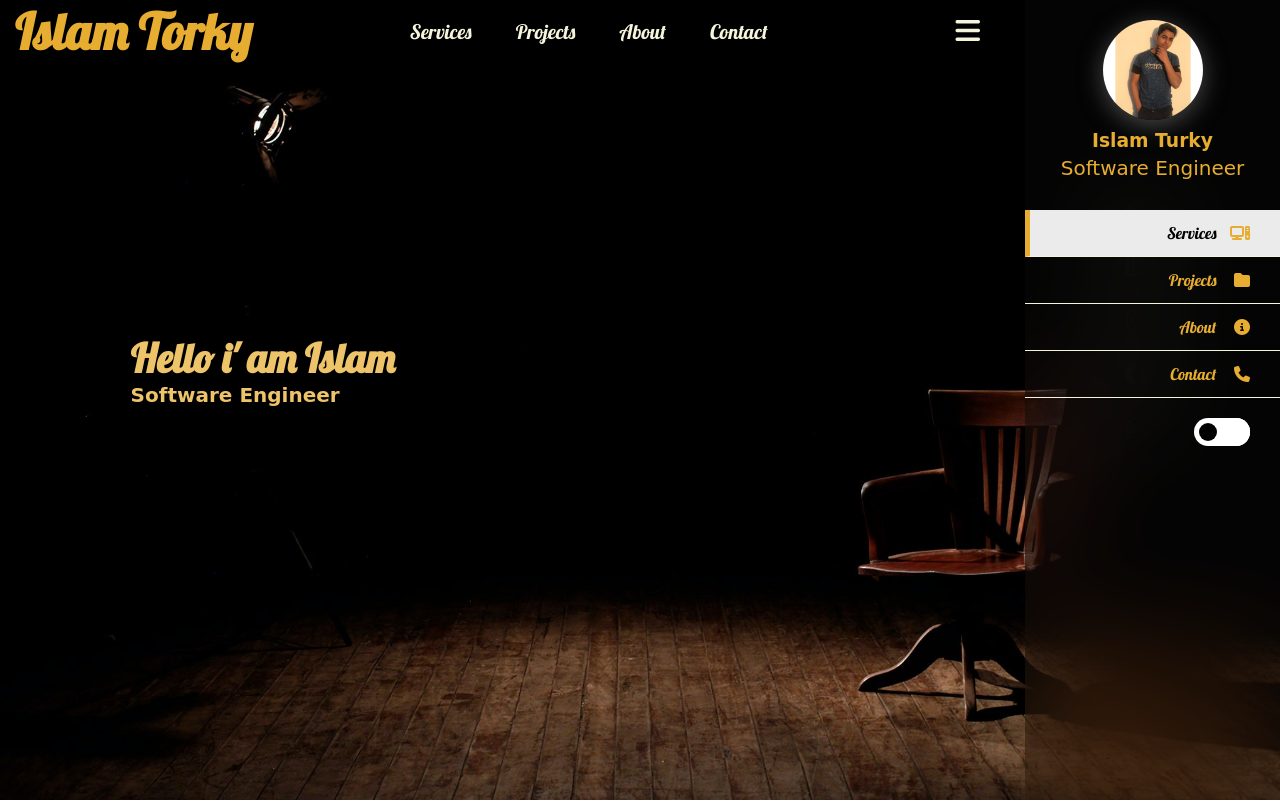
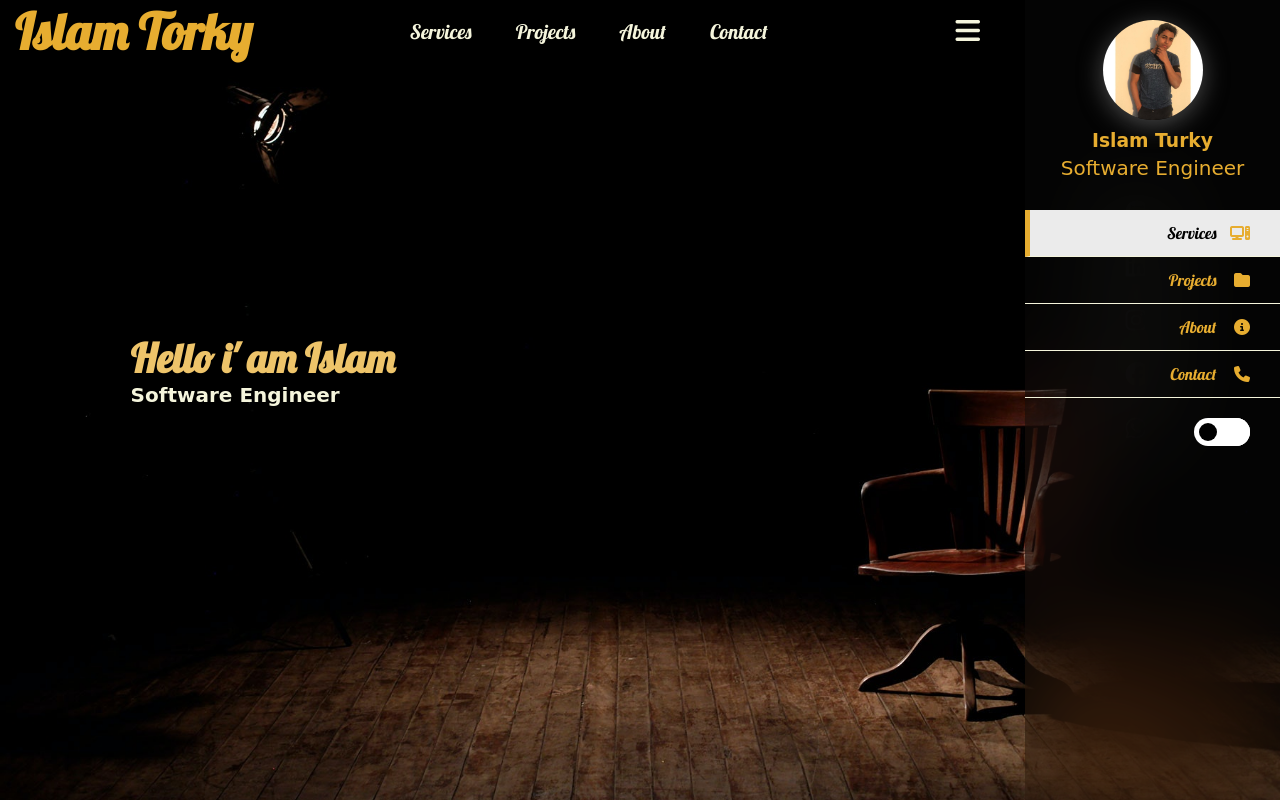
Before and after one commit to Islam-Turky/Islam-Torky.com, a plain HTML site: page index.html in a window 1280 px wide. Shown: the top 802 px of the page. Drawn offline with Linux system fonts and the light colour scheme; a web font is replaced by a local one.

Commit message:
Update style.css

```diff
--- a/style.css
+++ b/style.css
@@ -328,7 +328,7 @@ section .bar_container .box h3{
     font-family: 'Moon Dance', cursive;
     font-weight: 700;
     font-size: 20px;
-    color: rgb(238, 196, 106);
+    color: beige;
 }
 /* Bar */
 
```
